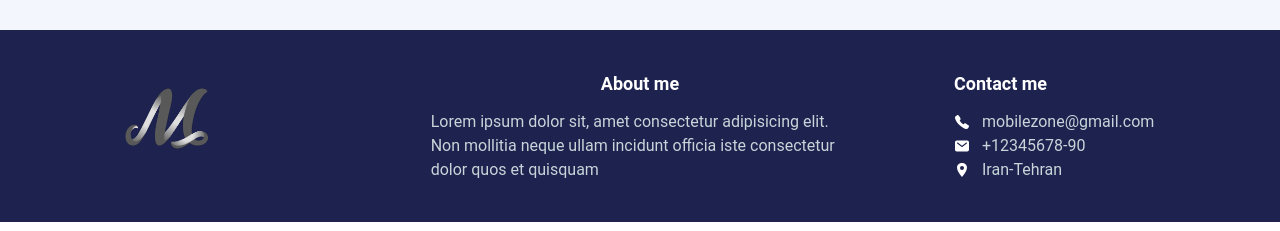
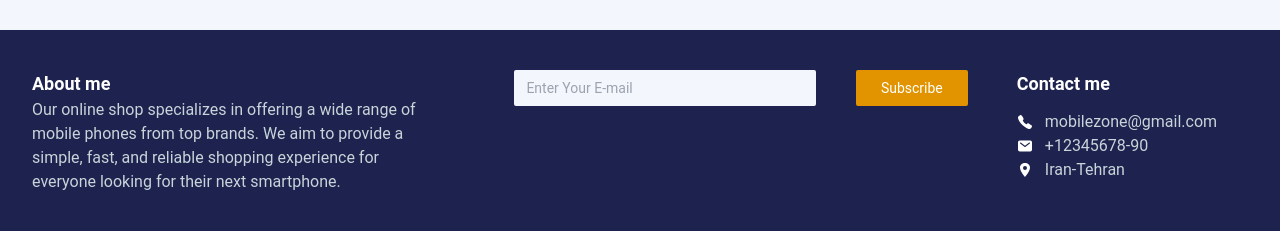
Before and after one commit to mahdimirzakhanii/mobile-zone, a React (Vite) app: page / in a window 1280 px wide. Shown: the part 1898-2129 px from the top of the page. Built offline with nearby package versions, Linux system fonts and the light colour scheme; no server answers.

Commit message:
edit footer

```diff
--- a/src/components/Footer.jsx
+++ b/src/components/Footer.jsx
@@ -3,21 +3,29 @@ import { IoCall, IoMail, IoLocationSharp } from "react-icons/io5";
 const Footer = () => {
   return (
     <div className="bg-blue-950 text-white px-3 py-10 flex items-start justify-between">
-      <div className="flex w-full basis-1/4 flex-col items-center gap-3">
-        <img className="w-32" src="/assets/image/public/logo1.png" alt="" />
-      </div>
 
-      <div className="flex  basis-2/4 flex-col items-center gap-3">
-        <span className="text-lg  font-bold">About me</span>
-        <p className="text-gray-blue-300 w-2/3">
-          Lorem ipsum dolor sit, amet consectetur adipisicing elit. Non mollitia
-          neque ullam incidunt officia iste consectetur dolor quos et quisquam
+      <div className="flex basis-[40%] flex-col items-start pl-5">
+        <span className="text-lg font-bold">About me</span>
+        <p className="text-gray-blue-300 w-[80%]">
+          Our online shop specializes in offering a wide range of mobile phones from top brands. We aim to provide a simple, fast, and reliable shopping experience for everyone looking for their next smartphone.
         </p>
       </div>
 
-      <div className="flex basis-1/4 flex-col items-center gap-3">
+      <div className="flex basis-[40%] flex-col items-center gap-3">
+
+        <div className="flex items-center gap-10 w-full">
+          <input className="text-sm text-black bg-blue-50 px-3 py-2 rounded-sm outline-none w-[60%]" type="email" placeholder="Enter Your E-mail" />
+          <button
+            // onClick={}
+            className="text-white text-sm bg-yellow-600 py-2 rounded-sm w-28"
+          >
+            Subscribe
+          </button>
+        </div>
+      </div>
+
+      <div className="flex basis-[20%] flex-col items-center gap-3">
         <span className="text-lg font-bold w-full text-start">Contact me</span>
-
         <div className="flex mx-auto flex-col items-center w-full ">
           <div className="flex items-center justify-start gap-3 w-full">
             <IoCall />
--- a/src/components/cart-navbar/MainCartNavbar.jsx
+++ b/src/components/cart-navbar/MainCartNavbar.jsx
@@ -53,23 +53,23 @@ const MainCartNavbar = ({ setShowCart }) => {
   };
 
   return (
-    <div className="flex max-h-[400px] h-[400px] overflow-y-auto top-[72px] gap-2 right-0 flex-col absolute items-center rounded-lg shadow-xl w-[50%] lg:w-[450px] bg-blue-950 text-white px-2 py-3">
+    <div className="flex top-[72px] gap-2 right-0 flex-col absolute items-center rounded-lg shadow-xl w-full lg:w-[450px] bg-blue-950 text-white px-2 py-3">
       <div className="flex w-full items-center justify-end">
         <PiX
           onClick={() => setShowCart(false)}
           className="text-xl top-3 cursor-pointer text-white"
         />
       </div>
-      <div className="flex flex-col items-center justify-start gap-1 h-full w-full">
+      <div className="flex flex-col min-h-[200px] rounded-md max-h-[400px] h-[400px] overflow-y-auto items-center justify-start gap-1 w-full">
         {loading ? (
           <GridLoader color="#dda01e" width={5} />
         ) : dataBasket?.length > 0 ? (
           dataBasket?.map((item, index) => (
             <div
               key={index}
-              className="flex bg-gray-blue-50/10 rounded-md p-2 items-start justify-between  pb-2 gap-3 w-full">
+              className="flex  bg-gray-blue-50/10 w-full rounded-md p-2 items-start justify-between pb-2 gap-3 ">
               <img src={item?.img_src[0]} className="basis-[10%] w-[60px] object-contain h-[80px]" alt="" />
-              <div className="flex items-center basis-[90%] h-full w-full">
+              <div className="flex flex-row items-center basis-[90%] h-full w-full">
                 <span className="text-sm lg:text-base text-wrap basis-[60%]">{item?.model}</span>
                 <div className="flex justify-between items-center basis-[40%] w-full">
                   <div className="w-fit flex items-center gap-2  p-1.5">
```
